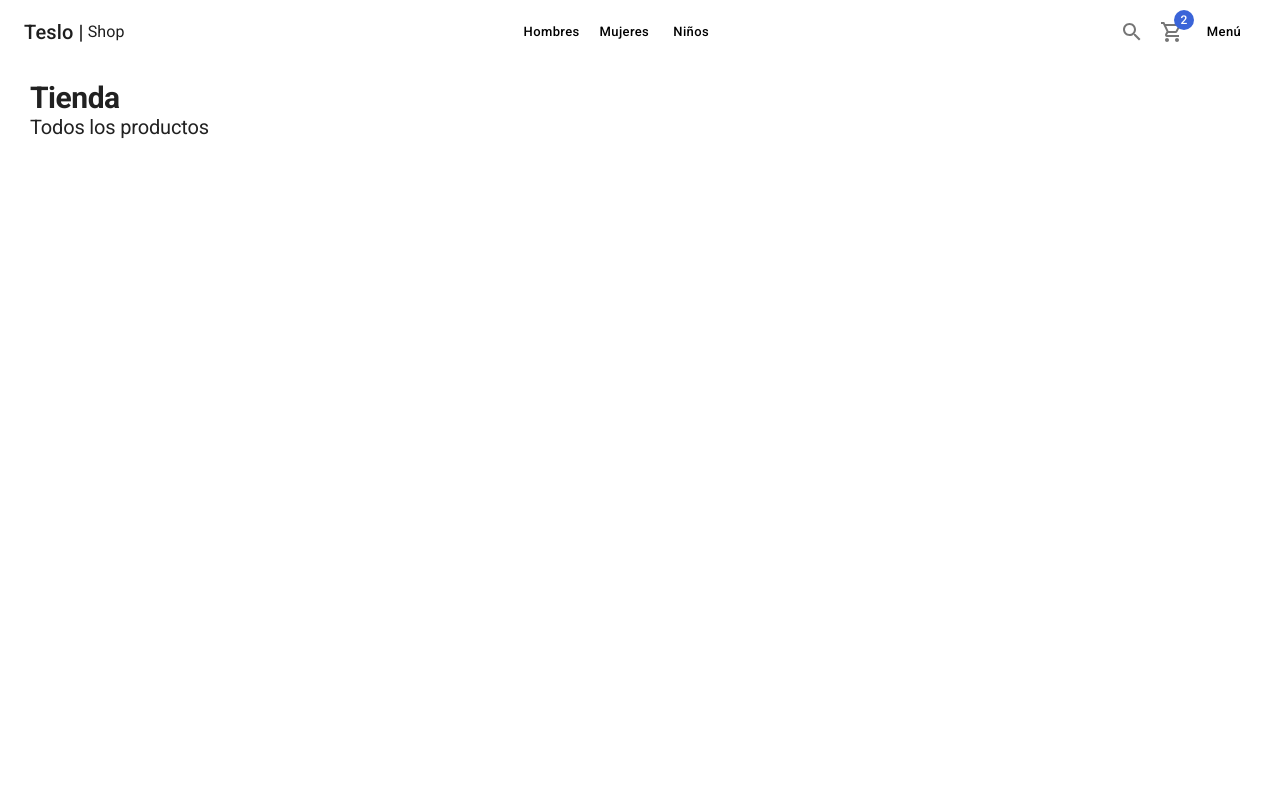
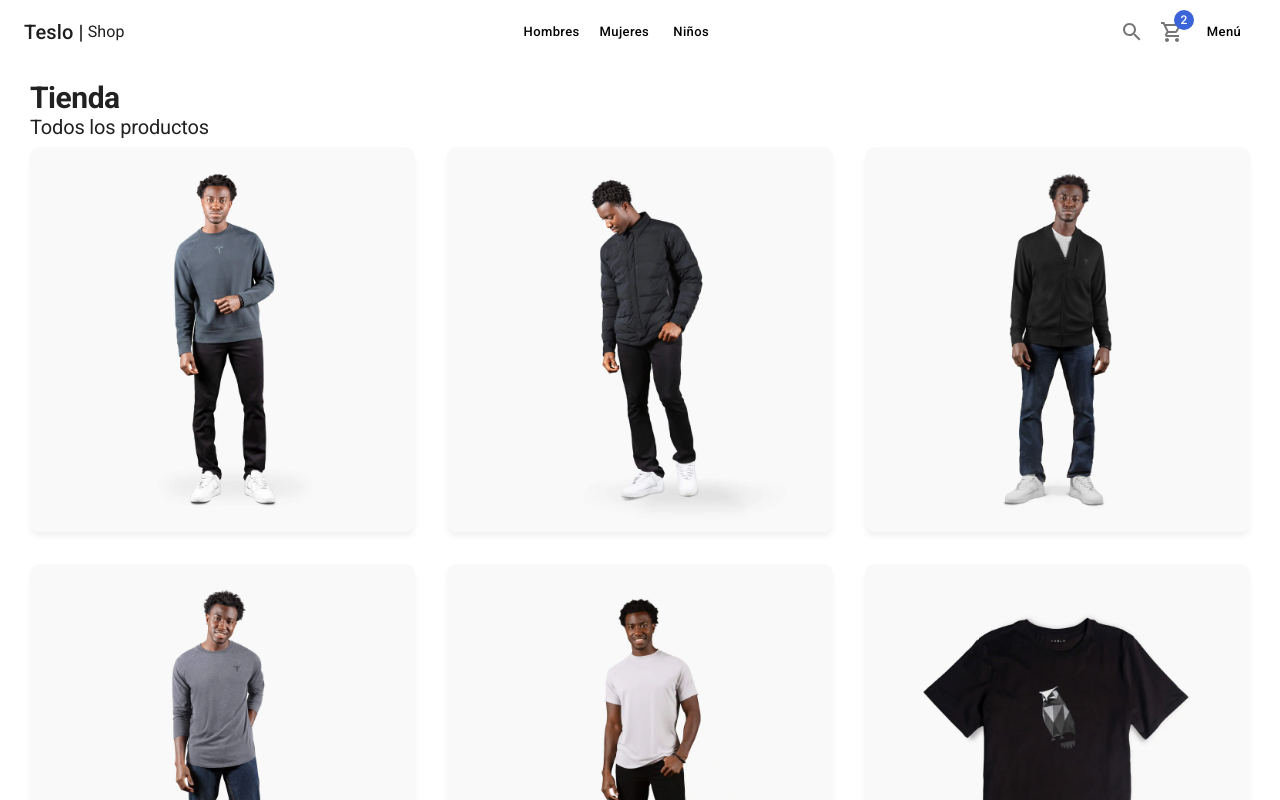
Before and after one commit to mundoenrique/05-next-teslo-shop, a Next.js app: page / in a window 1280 px wide. Shown: the top 800 px of the page. Built offline with nearby package versions, Linux system fonts and the light colour scheme.

Commit message:
Pagina inicial temporal

```diff
--- a/pages/index.tsx
+++ b/pages/index.tsx
@@ -1,6 +1,8 @@
-import { Typography } from '@mui/material';
 import type { NextPage } from 'next';
+import { Card, CardActionArea, CardMedia, Grid, Typography } from '@mui/material';
+
 import { ShopLayout } from '../components/layuots';
+import { initialData } from '../database/products';
 
 const Home: NextPage = () => {
   return (
@@ -11,6 +13,18 @@
       <Typography variant="h2" sx={{ mb: 1 }}>
         Todos los productos
       </Typography>
+
+      <Grid container spacing={4}>
+        {initialData.products.map((product) => (
+          <Grid item xs={6} sm={4} key={product.slug}>
+            <Card>
+              <CardActionArea>
+                <CardMedia component="img" image={`products/${product.images[0]}`} alt={product.title} />
+              </CardActionArea>
+            </Card>
+          </Grid>
+        ))}
+      </Grid>
     </ShopLayout>
   );
 };
```
